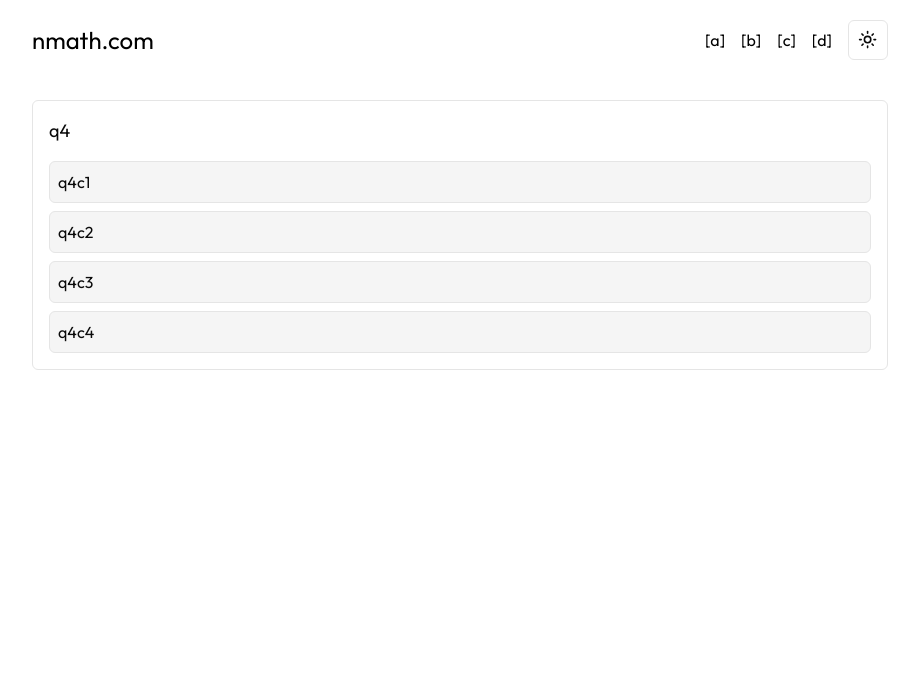
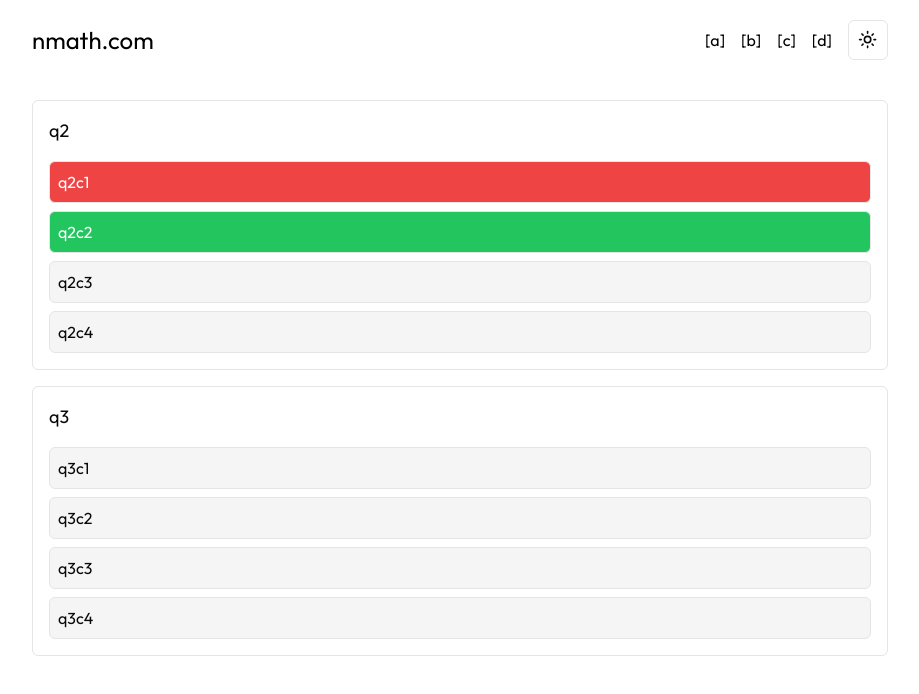
Before and after one commit to WanmaiXD/nmath, a Next.js app: page / in a window 1280 px wide. Both pictures are taken after a click on the item "q2c1". Shown: the top 694 px of the page, without its empty margins (180-1099 px from the left). Built offline with nearby package versions, Linux system fonts and the light colour scheme.

Commit message:
feat: implement new question on new line

```diff
--- a/components/quiz/questionFourRandomiser.tsx
+++ b/components/quiz/questionFourRandomiser.tsx
@@ -11,11 +11,53 @@ interface Question {
   correctAnswer: string;
 }
 
+interface AnsweredQuestion extends Question {
+  selectedAnswer: string;
+}
+
+const QuestionCard: React.FC<{
+  question: Question | AnsweredQuestion;
+  onAnswer?: (choiceKey: string) => void;
+  isAnswered: boolean;
+}> = ({ question, onAnswer, isAnswered }) => {
+  const isCorrect =
+    isAnswered &&
+    (question as AnsweredQuestion).selectedAnswer === question.correctAnswer;
+
+  return (
+    <div className="relative p-4 border rounded-md mx-auto mb-4">
+      <p className="text-lg mb-4">{question.question}</p>
+      <ul className="space-y-2">
+        {Object.entries(question.choices).map(([key, value]) => (
+          <li
+            key={key}
+            className={`p-2 border rounded-md cursor-pointer duration-200 ease-in-out ${
+              isAnswered
+                ? key === (question as AnsweredQuestion).selectedAnswer
+                  ? isCorrect
+                    ? "bg-green-500 text-white"
+                    : "bg-red-500 text-white"
+                  : key === question.correctAnswer
+                  ? "bg-green-500 text-white"
+                  : "bg-neutral-100 dark:bg-neutral-800"
+                : "bg-neutral-100 hover:bg-neutral-200 dark:bg-neutral-800 dark:hover:bg-neutral-700"
+            }`}
+            onClick={() => !isAnswered && onAnswer && onAnswer(key)}
+          >
+            {value}
+          </li>
+        ))}
+      </ul>
+    </div>
+  );
+};
+
 const QuestionRandomizer: React.FC = () => {
-  const [questionData, setQuestionData] = useState<Question | null>(null);
+  const [currentQuestion, setCurrentQuestion] = useState<Question | null>(null);
+  const [answeredQuestions, setAnsweredQuestions] = useState<
+    AnsweredQuestion[]
+  >([]);
   const [remainingQuestions, setRemainingQuestions] = useState<Question[]>([]);
-  const [selectedAnswer, setSelectedAnswer] = useState<string | null>(null);
-  const [isCorrect, setIsCorrect] = useState<boolean | null>(null);
   const [allQuestionsReached, setAllQuestionsReached] = useState(false);
 
   useEffect(() => {
@@ -25,23 +67,24 @@ const QuestionRandomizer: React.FC = () => {
         setRemainingQuestions(data.questions);
         setRandomQuestion(data.questions);
       })
-      .catch((error) => console.error("Error fetching questions:", error));
+      .catch((error) => console.error("error fetching questions:", error));
   }, []);
 
   const setRandomQuestion = (questions: Question[]) => {
     const randomIndex = Math.floor(Math.random() * questions.length);
-    setQuestionData(questions[randomIndex]);
+    setCurrentQuestion(questions[randomIndex]);
   };
 
-  const handleChoiceClick = (choiceKey: string) => {
-    if (questionData && selectedAnswer === null) {
-      setSelectedAnswer(choiceKey);
-      const correct = questionData.correctAnswer === choiceKey;
-      setIsCorrect(correct);
+  const handleAnswer = (choiceKey: string) => {
+    if (currentQuestion) {
+      const answeredQuestion: AnsweredQuestion = {
+        ...currentQuestion,
+        selectedAnswer: choiceKey,
+      };
+      setAnsweredQuestions([...answeredQuestions, answeredQuestion]);
 
-      setTimeout(() => {
       const newRemainingQuestions = remainingQuestions.filter(
-          (q) => q.id !== questionData.id
+        (q) => q.id !== currentQuestion.id
       );
 
       if (newRemainingQuestions.length > 0) {
@@ -49,51 +92,36 @@ const QuestionRandomizer: React.FC = () => {
         setRandomQuestion(newRemainingQuestions);
       } else {
         setAllQuestionsReached(true);
+        setCurrentQuestion(null);
       }
-
-        setIsCorrect(null);
-        setSelectedAnswer(null);
-      }, 1000); // delay before showing the next question
     }
   };
 
   if (allQuestionsReached) {
-    return <div className="text-center text-2xl">Every question reached</div>;
+    return (
+      <div>
+        {answeredQuestions.map((q) => (
+          <QuestionCard key={q.id} question={q} isAnswered={true} />
+        ))}
+        <div className="text-center text-2xl mb-4">All questions answered!</div>
+      </div>
+    );
   }
 
-  if (!questionData) {
-    return <div className="text-center text-2xl">Loading quesitons</div>;
+  if (!currentQuestion) {
+    return <div className="text-center text-2xl">Loading questions...</div>;
   }
 
   return (
-    <div className="relative p-4 border rounded-md mx-auto">
-      {/* card itself */}
-      <div
-        className={`relative z-10`}
-      >
-        <p className="text-lg mb-4">{questionData.question}</p>
-        <ul className="space-y-2">
-          {Object.entries(questionData.choices).map(([key, value]) => (
-            <li
-              key={key}
-              className={`p-2 border rounded-md cursor-pointer duration-200 ease-in-out ${
-                selectedAnswer === key
-                  ? isCorrect
-                    ? "bg-green-500 text-white"
-                    : "bg-red-500 text-white"
-                  : selectedAnswer === null
-                  ? "bg-neutral-100 hover:bg-neutral-200 dark:bg-neutral-800 dark:hover:bg-neutral-700"
-                  : key === questionData.correctAnswer
-                  ? "bg-green-500 text-white"
-                  : "bg-neutral-100 dark:bg-neutral-800"
-              }`}
-              onClick={() => handleChoiceClick(key)}
-            >
-              {value}
-            </li>
+    <div>
+      {answeredQuestions.map((q) => (
+        <QuestionCard key={q.id} question={q} isAnswered={true} />
       ))}
-        </ul>
-      </div>
+      <QuestionCard
+        question={currentQuestion}
+        onAnswer={handleAnswer}
+        isAnswered={false}
+      />
     </div>
   );
 };
```
Lines whose indentation alone changed are shown as unchanged.
